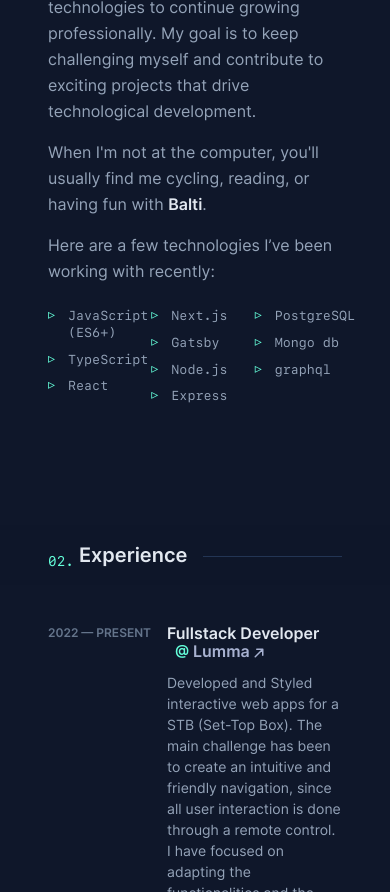
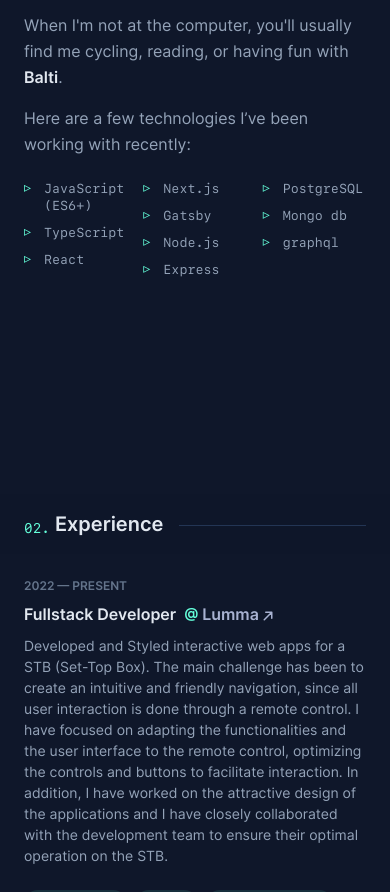
Before and after one commit to marianoibarra/portfolio-v2, a Gatsby site: page / in a window 390 px wide. Shown: the part 1108-2000 px from the top of the page. Built offline with nearby package versions, Linux system fonts and the light colour scheme; Gatsby itself is replaced by a stand-in of ours.

Commit message:
Responsive 640px

```diff
--- a/src/components/cards/JobCard.jsx
+++ b/src/components/cards/JobCard.jsx
@@ -13,13 +13,20 @@ const StyledCard = styled(SectionCard)`
     text-transform: uppercase;
     color: var(--dark-slate);
     font-weight: 600;
+
+    @media screen and (max-width: 640px) {
+      grid-column: 1;
+      grid-row: 1;
+    }
   }
 `
 
 const Data = styled(CardData)`
 
-  &:has(${HoverGlass}:hover) svg {
-    transform: translate(4px, -4px);
+  @media screen and (min-width: 768px) {
+    &:has(${HoverGlass}:hover) svg {
+      transform: translate(4px, -4px);
+    }
   }
 
   > h3 > a {
@@ -40,6 +47,11 @@ const Data = styled(CardData)`
       content: "@"
     }
   }
+
+  @media screen and (max-width: 640px) {
+      grid-column: 1;
+      grid-row: 2;
+    }
 `
 
 const JobCard = ({job}) => {
--- a/src/components/cards/ProjectCard.jsx
+++ b/src/components/cards/ProjectCard.jsx
@@ -21,6 +21,15 @@ const StyledCard = styled(SectionCard)`
   &:is(:has(.github:hover), :has(${HoverGlass}:hover)) .gatsby-image-wrapper {
     border: var(--img-border-hover);
   }
+
+  @media screen and (max-width: 640px) {
+    grid-gap: 24px;
+    .gatsby-image-wrapper {
+      grid-column: 1;
+      grid-row: 2;
+      aspect-ratio: 16/10;
+    }
+  }
 `;
 
 const Data = styled(CardData)`
@@ -37,13 +46,19 @@ const Data = styled(CardData)`
 
     &:hover { color: var(--green) };
   }
+  @media screen and (min-width: 768px) {
+    &:has(.github:hover) ${HoverGlass} {
+      opacity: 1;
+    }
 
-  &:has(${HoverGlass}:hover) h3 svg {
-    transform: translate(4px, -4px);
+    &:has(${HoverGlass}:hover) h3 svg {
+      transform: translate(4px, -4px);
+    }
   }
 
-  &:has(.github:hover) ${HoverGlass} {
-    opacity: 1;
+  @media screen and (max-width: 640px) {
+    grid-column: 1;
+    grid-row: 1;
   }
 `
 
--- a/src/components/elements/HoverGlass.jsx
+++ b/src/components/elements/HoverGlass.jsx
@@ -1,6 +1,8 @@
 import { styled } from "styled-components"
 
 const HoverGlass = styled.span`
+  @media screen and (min-width: 768px) {
+
     position: absolute;
     width: calc(100% + 42px);
     height: calc(100% + 42px);
@@ -15,6 +17,7 @@ const HoverGlass = styled.span`
     transition: all 150ms var(--easing);
 
     &:hover { opacity: 1 };
+  }
 `
 
 export default HoverGlass
--- a/src/components/elements/SectionCard.jsx
+++ b/src/components/elements/SectionCard.jsx
@@ -7,12 +7,20 @@ const SectionCard = styled.li`
   grid-gap: 16px;
   transition: all 150ms var(--easing);
 
-  :has(~ &:hover), &:hover ~ & { opacity: .5 };
-
   svg {
     width: 18px;
     height: 18px;
   }
+
+  @media screen and (min-width: 768px) {
+    :has(~ &:hover), &:hover ~ & { opacity: .5 };
+  }
+
+  @media screen and (max-width: 640px) {
+    grid-template-columns: 1fr;
+    grid-template-rows: repeat(2, min-content);
+    grid-gap: 12px;
+  }
 `
 
 export default SectionCard
--- a/src/components/elements/SectionTitle.jsx
+++ b/src/components/elements/SectionTitle.jsx
@@ -5,19 +5,18 @@ export const SectionTitle = styled.h3`
   align-items: flex-end;
   line-height: 100%;
   position: relative;
-  margin: 10px 0 40px;
+  margin-bottom: 40px;
   width: 100%;
   font-size: clamp(26px, 5vw, var(--fz-heading));
   white-space: nowrap;
   text-transform: capitalize;
   counter-increment: section;
   color: var(--white);
-  margin-top: 0;
   cursor: default;
 
   &:before {
     position: relative;
-    bottom: -3px;
+    bottom: -1px;
     content: '0' counter(section) '.';
     margin-right: 8px;
     color: var(--green);
@@ -53,8 +52,9 @@ export const SectionTitle = styled.h3`
     font-family: var(--font-sans);
     font-size: var(--fz-lg);
     top: 0;
+    margin-bottom: 24px;
     margin-left: -48px;
-    padding: 20px 48px 20px;
+    padding: 20px 48px;
     backdrop-filter: var(--title-blur);
     background-color: var(--title-bg);
     z-index: 20;
@@ -64,6 +64,11 @@ export const SectionTitle = styled.h3`
     }
   }
 
+  @media (max-width: 768px) {
+    margin-left: -24px;
+    padding: 20px 24px;
+  }
+
 `
 
 export default SectionTitle
--- a/src/components/layout.jsx
+++ b/src/components/layout.jsx
@@ -30,15 +30,17 @@ const StyledContent = styled.div`
     padding: 0;
     padding-bottom: var(--body-padding);
 
-    &:has(#projects li:hover) #jobs li,
-    &:has(#jobs li:hover) #projects li {
-      opacity: .5;
+    @media screen and (min-width: 768px) {
+      &:has(#projects li:hover) #jobs li,
+      &:has(#jobs li:hover) #projects li {
+        opacity: .5;
+      }
     }
   }
 
   @media screen and (max-width: 1024px) {
     flex-direction: column;
-    padding: 0 48px;
+    padding: 96px 48px;
 
     > header {
       position: relative;
@@ -46,12 +48,16 @@ const StyledContent = styled.div`
       height: auto;
       gap: 28px;
       justify-content: flex-start;
-      padding-bottom: 0;
+      padding: 0;
     }
 
     > main {
       width: 100%;
+      padding: 96px 0 0;
     }
+  }
+  @media screen and (max-width: 768px) {
+    padding: 48px 24px;
   }
 
 
--- a/src/components/sections/projects.jsx
+++ b/src/components/sections/projects.jsx
@@ -15,7 +15,7 @@ const StyledProjects = styled.section`
   > ol {
     display: flex;
     flex-direction: column;
-    gap: 48px;
+    gap: 64px;
   }
 `;
 
--- a/src/styles/GlobalStyle.js
+++ b/src/styles/GlobalStyle.js
@@ -187,8 +187,9 @@ const GlobalStyle = createGlobalStyle`
     width: 100%;
     padding: 96px 0 14px;
 
-    @media (max-width: 768px) {
-      padding: 80px 0;
+    @media (max-width: 1024px) {
+      padding: 0;
+      margin-bottom: 96px;
     }
 
     @media (max-width: 480px) {
```
Lines whose indentation alone changed are shown as unchanged.
